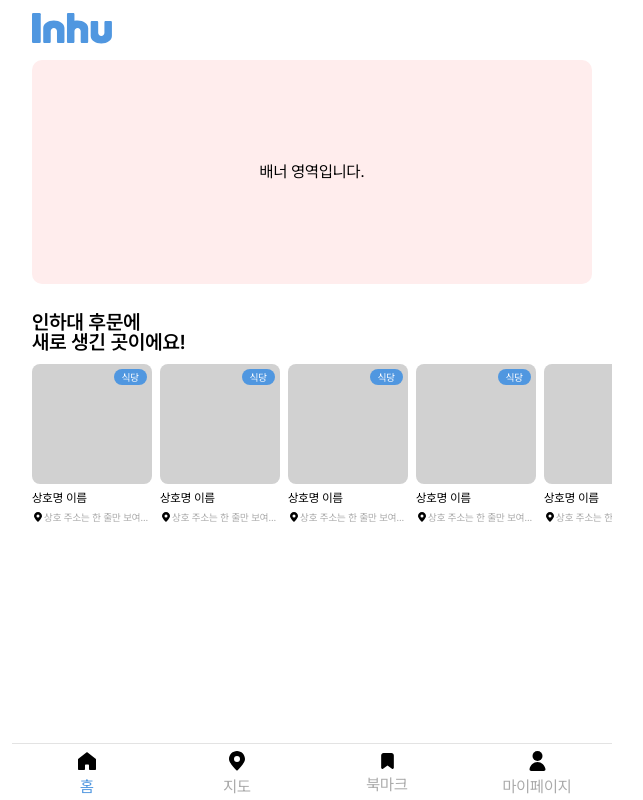
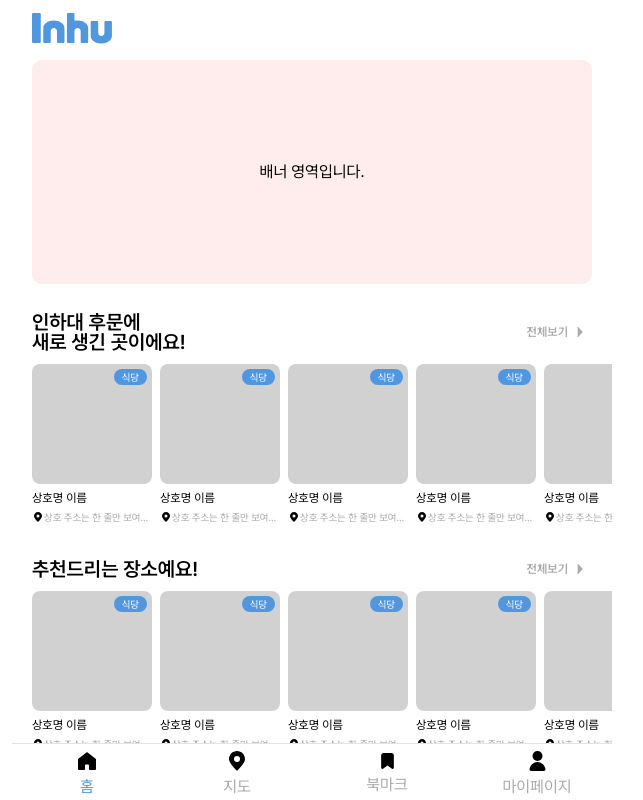
Before and after one commit to project-inhu/inhu-web-frontend, a Next.js app: page /main in a window 1280 px wide. Shown: the whole page, without its empty margins (328-971 px from the left). Built offline with nearby package versions, Linux system fonts and the light colour scheme.

Commit message:
feat: Implement main page layout

```diff
--- a/package.json
+++ b/package.json
@@ -12,7 +12,8 @@
     "next": "14.2.22",
     "react": "^18",
     "react-dom": "^18",
-    "react-indiana-drag-scroll": "^2.2.0"
+    "react-indiana-drag-scroll": "^2.2.0",
+    "tailwind-scrollbar-hide": "^2.0.0"
   },
   "devDependencies": {
     "@svgr/webpack": "^8.1.0",
--- a/src/app/main/layout.tsx
+++ b/src/app/main/layout.tsx
@@ -7,7 +7,9 @@ export default function MainLayout({
 }>) {
   return (
     <div className="max-w-[600px] w-full h-[100vh] flex flex-col mx-auto">
-      <div className="flex-1">{children}</div>
+      <div className="flex-1 overflow-y-scroll scrollbar-hide pb-[37px]">
+        {children}
+      </div>
       <BottomTab />
     </div>
   );
--- a/src/app/page.tsx
+++ b/src/app/page.tsx
@@ -1,5 +1,7 @@
-import { MainPage } from '@/page/main';
+import { redirect } from 'next/navigation';
 
 export default function Home() {
-  return <MainPage />;
+  redirect('/main');
+
+  return <div></div>;
 }
--- /dev/null
+++ b/src/page/main/components/PlaceSection/index.tsx
@@ -0,0 +1,32 @@
+import { cn } from '@/shared/helper/utils';
+import { Props } from './type';
+import { PlaceCard } from '@/widget/place/PlaceCard';
+import ScrollContainer from 'react-indiana-drag-scroll';
+import RightArrowIcon from '@/shared/icon/right-arrow-icon.svg';
+
+export const PlaceSection = ({ className = '', children }: Props) => {
+  return (
+    <section className={cn('w-full', className)}>
+      <h2 className="relative mx-[20px] font-semibold text-[20px]">
+        {children}
+        <button className="absolute bottom-[50%] translate-y-[50%] right-0">
+          <div className="flex items-center">
+            <span className="text-[12px] text-secondary-500">전체보기</span>
+            <RightArrowIcon className="w-[24px] fill-secondary-500" />
+          </div>
+        </button>
+      </h2>
+      <div className="mt-[12px]">
+        <ScrollContainer className="flex">
+          <div className="flex gap-[8px] [&>*:first-child]:ml-[20px] [&>*:last-child]:mr-[20px]">
+            <PlaceCard />
+            <PlaceCard />
+            <PlaceCard />
+            <PlaceCard />
+            <PlaceCard />
+          </div>
+        </ScrollContainer>
+      </div>
+    </section>
+  );
+};
--- /dev/null
+++ b/src/page/main/components/PlaceSection/type.ts
@@ -0,0 +1,4 @@
+import { PropsWithClassName } from '@/shared/type/react';
+import { PropsWithChildren } from 'react';
+
+export type Props = PropsWithChildren<PropsWithClassName>;
--- a/src/page/main/index.tsx
+++ b/src/page/main/index.tsx
@@ -1,5 +1,6 @@
 'use client';
 
+import { PlaceSection } from '@/page/main/components/PlaceSection';
 import { MainBanner } from '@/shared/components/MainBanner';
 import MainLogo from '@/shared/icon/logo.svg';
 import { PlaceCard } from '@/widget/place/PlaceCard';
@@ -17,24 +18,15 @@ export const MainPage = () => {
         </div>
       </header>
       <main className="flex-1">
-        <section className="w-full mt-[28px]">
-          <h2 className="ml-[20px] font-semibold text-[20px]">
-            인하대 후문에
-            <br />
-            새로 생긴 곳이에요!
-          </h2>
-          <div className="mt-[12px]">
-            <ScrollContainer className="flex">
-              <div className="flex gap-[8px] [&>*:first-child]:ml-[20px] [&>*:last-child]:mr-[20px]">
-                <PlaceCard />
-                <PlaceCard />
-                <PlaceCard />
-                <PlaceCard />
-                <PlaceCard />
-              </div>
-            </ScrollContainer>
-          </div>
-        </section>
+        <PlaceSection className="mt-[28px]">
+          인하대 후문에
+          <br />
+          새로 생긴 곳이에요!
+        </PlaceSection>
+        <PlaceSection className="mt-[36px]">추천드리는 장소예요!</PlaceSection>
+        <PlaceSection className="mt-[36px]">
+          인후프로러들의 여긴 어때요?
+        </PlaceSection>
       </main>
     </div>
   );
--- a/tailwind.config.ts
+++ b/tailwind.config.ts
@@ -19,6 +19,9 @@ const config: Config = {
   corePlugins: {
     aspectRatio: false,
   },
-  plugins: [require('@tailwindcss/aspect-ratio')],
+  plugins: [
+    require('@tailwindcss/aspect-ratio'),
+    require('tailwind-scrollbar-hide'),
+  ],
 };
 export default config;
```
Also changed, not shown: src/shared/type/react.ts (+12 -0 lines), src/shared/icon/right-arrow-icon.svg (added), 1 other file (tests, documents, lock files or other folders).
